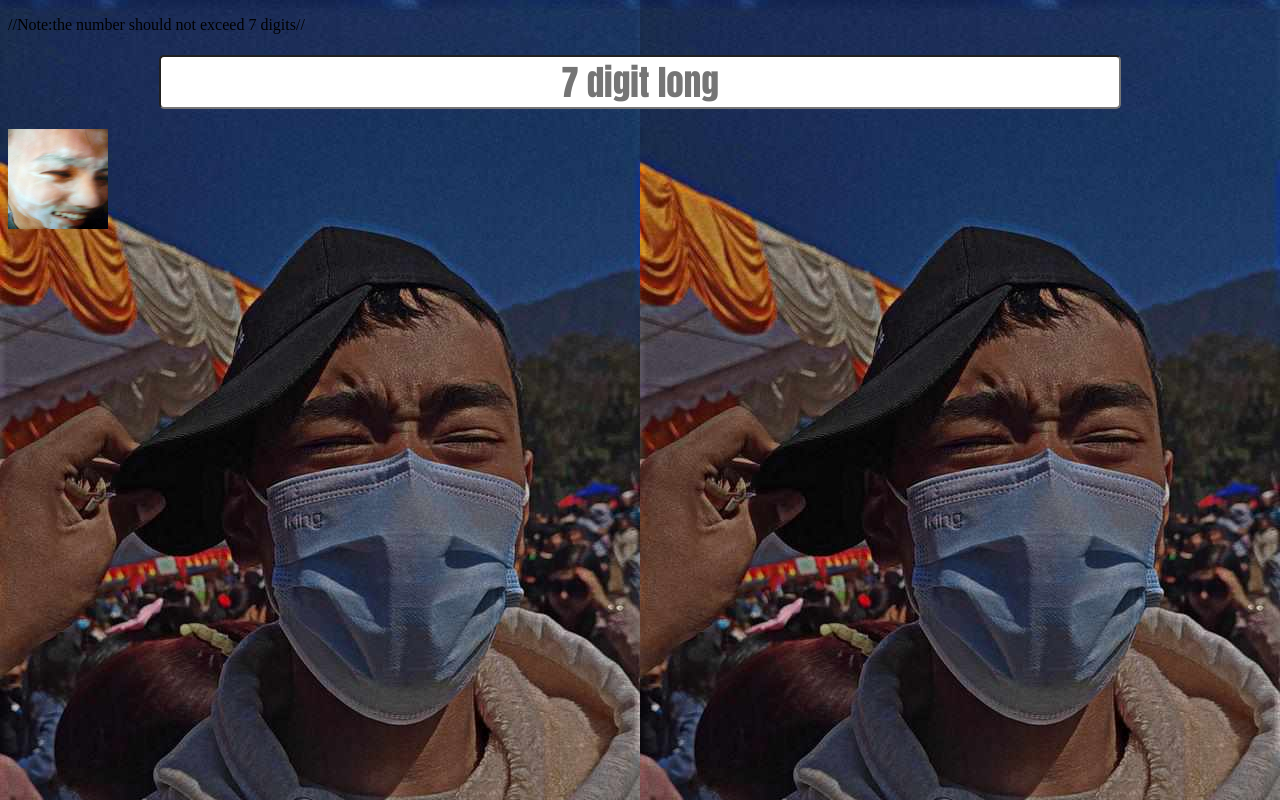
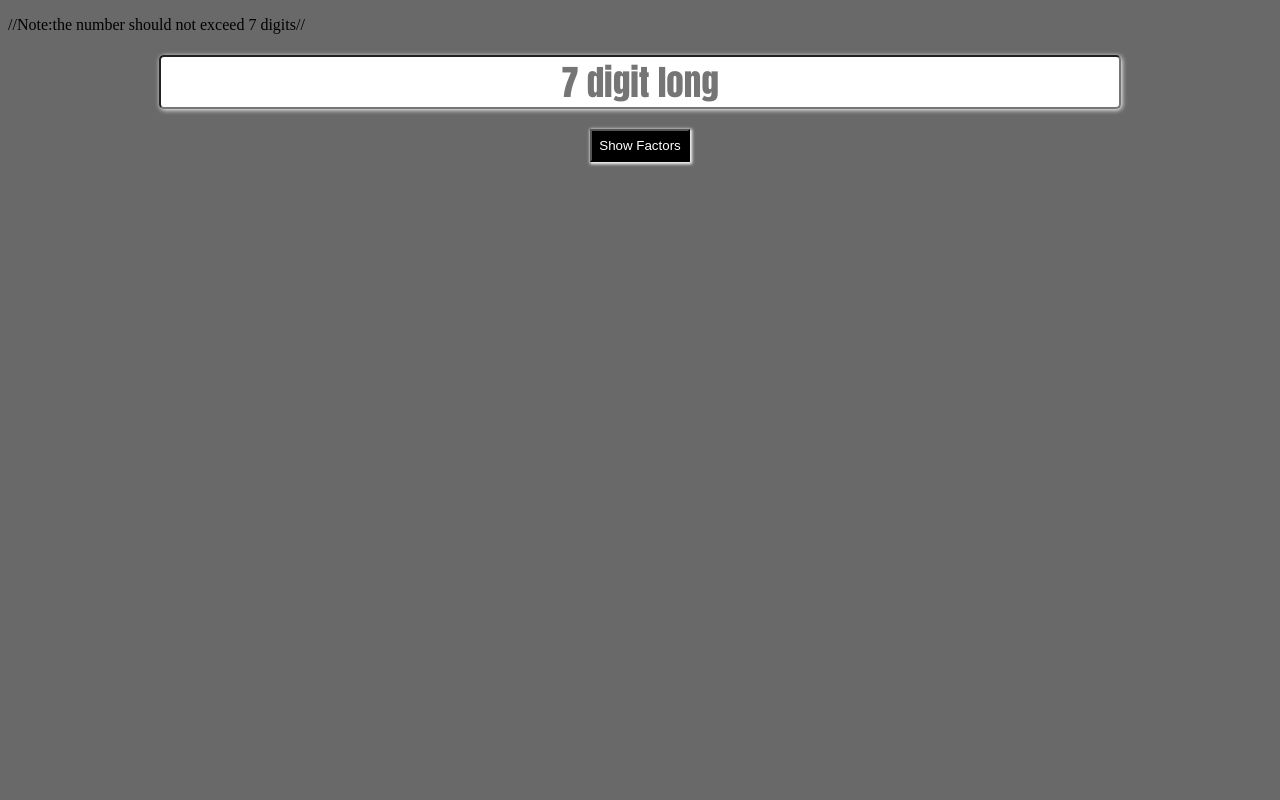
Before and after one commit to bauchajr1/fluffy-funicular, a plain HTML site: page index.html in a window 1280 px wide. Drawn offline with Linux system fonts and the light colour scheme.

Commit message:
Update index.html
Added factor function

```diff
--- a/index.html
+++ b/index.html
@@ -12,8 +12,9 @@
 
   <!-- Custom Styles -->
   <style>
+
     body{
- background:url("Messenger_creation_E1FA01F7-20D2-4EE7-9904-54B543B7ED75.jpeg");
+      background: dimgray;
     }
 
 
@@ -27,22 +28,27 @@
       text-align: center;
       font-family: impact;
       font-weight: 70px;
+      box-shadow: 1px 1px 5px white;
+
     }
 
     h4{
       text-align: center;
       margin: 15px 15px 15px 15px;
-  color: #128967;
+      color: white;
     }
 
     button{
       padding: 7px;
+      box-shadow: 1px 1px 3px 1px;
+      background: black;
+      color: white;
+    }
+    button:hover{
+      background-color: white;
+      color: black;
     }
 
-  img{
-width:100px;
-    height:100px;
-  }
   </style>
 </head>
 
@@ -52,21 +58,15 @@ width:100px;
 <center>
     <input type="text" id="text" onkeyup="showValue()" placeholder="7 digit long">
     <h4 id="show"></h4>
+    <button id="showF" onclick="showFactor()">Show Factors</button>
 </center>
-  <h4 id="factor"></h3>
-
-  <img src="Messenger_creation_C42277E0-D5DD-423E-94AD-9AC0E4A0CA85.jpeg">
-
-
-
+<h4 id="factor"></h4>
 
 <!-- Project -->
 <script>
     function showValue() {
-
-
       let count = 0;
-  let num = document.getElementById('text').value
+      let num = document.getElementById('text').value;
 
       for (i = 1; i <= num; i++) {
         if (num % i == 0) {
@@ -74,14 +74,30 @@ width:100px;
         }
       }
       if (count == 2) {
-    document.getElementById('show').innerHTML = num + " is prime"
+        document.getElementById('show').innerHTML = num + " is prime";
         count = 0;
       }
       else {
-    document.getElementById('show').innerHTML = num + " is composite"
+        document.getElementById('show').innerHTML = num + " is composite";
         count = 0;
       }
+    }
 
+    function showFactor(){
+      let factorNum = document.getElementById('text').value;
+      let factors = [];
+
+      // Clear the previous results
+      document.getElementById('factor').innerHTML = "";
+
+      for(i = 1; i <= factorNum; i++){
+        if(factorNum % i == 0){
+          factors.push(i);
+        }
+      }
+
+      // Display all factors
+      document.getElementById('factor').innerHTML = "Factors: " + factors.join(', ');
     }
 </script>
 </body>
```
Lines whose indentation alone changed are shown as unchanged.
